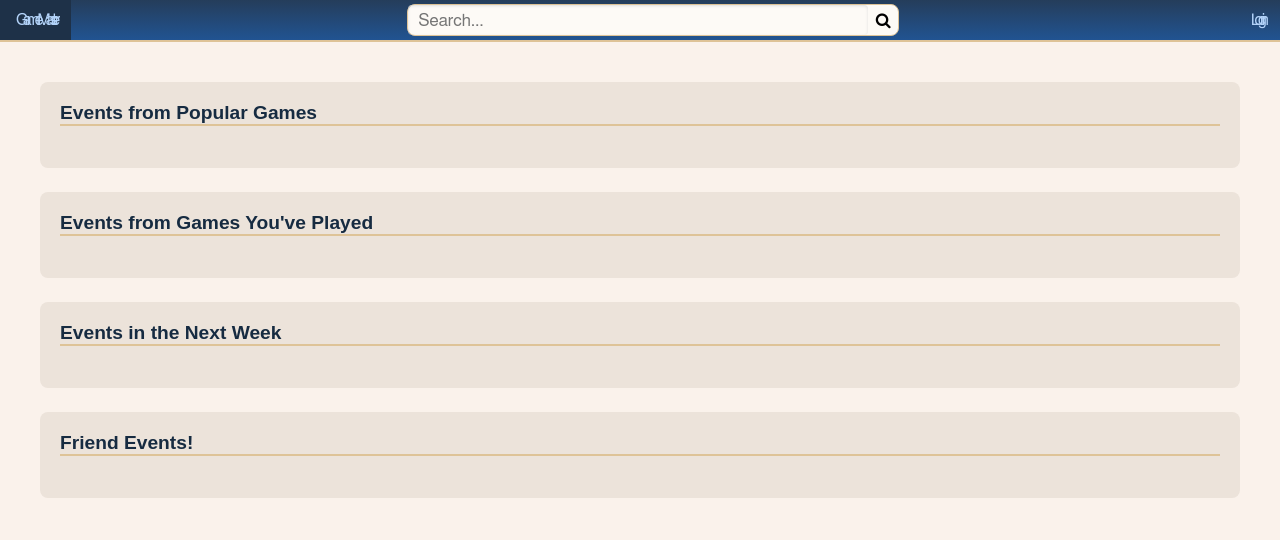
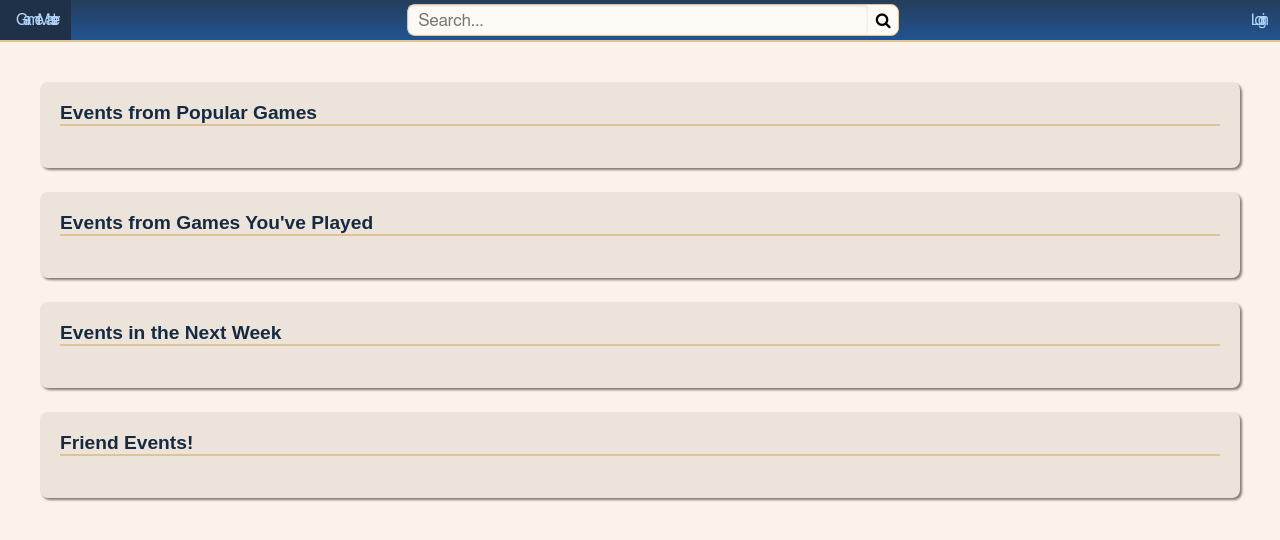
Before and after one commit to CSCI-5117-F26/developing-the-interactive-web-project-1-group-8, a Flask app: page / in a window 1280 px wide. Shown: the top 540 px of the page. Run offline with Flask 3, Linux system fonts and the light colour scheme; data that the repository does not hold is empty; parts of the project's set-up code (start-up, migrations or seed data) failed here and were passed over; some libraries are stand-ins or nearby versions.

Commit message:
add a tish of a drop shadow. and fix user tiles

```diff
--- a/src/developing_the_interactive_web_project_1_group_8/static/css/styles.css
+++ b/src/developing_the_interactive_web_project_1_group_8/static/css/styles.css
@@ -19,6 +19,9 @@
   --color-accent: hsl(352, 36%, 65%);
   --color-accent-soft: hsl(351, 37%, 89%);
   --color-muted: hsl(0, 0%, 59%);
+
+  /* Drop Shadows */
+  --color-shadow: hsl(32, 7%, 48%);
 
   /* Top Bar */
   --color-topbar-background: var(--color-primary);
@@ -69,6 +72,11 @@ main {
   /* max-width: 1120px; */
   /* margin: 30px auto; */
   padding: 0 40px;
+  margin-bottom: 40px;
+}
+
+section {
+  filter: drop-shadow(2px 2px 1px var(--color-shadow));
 }
 
 /* --- Topbar Styles --- */
--- a/src/developing_the_interactive_web_project_1_group_8/static/css/user.css
+++ b/src/developing_the_interactive_web_project_1_group_8/static/css/user.css
@@ -216,5 +216,10 @@
   display: flex;
   flex-direction: column;
   align-items: center;
+  background-color: var(--color-surface);
+  border: 1px solid var(--color-primary);
+  border-radius: 4px;
+  padding: 0.5em;
+  text-align: center;
   gap: 0.5em;
 }
```
